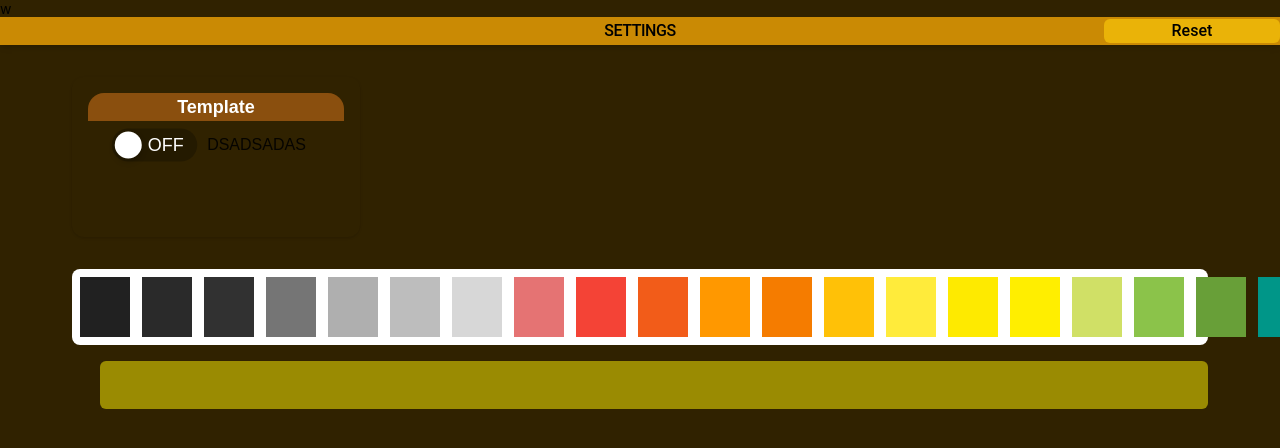
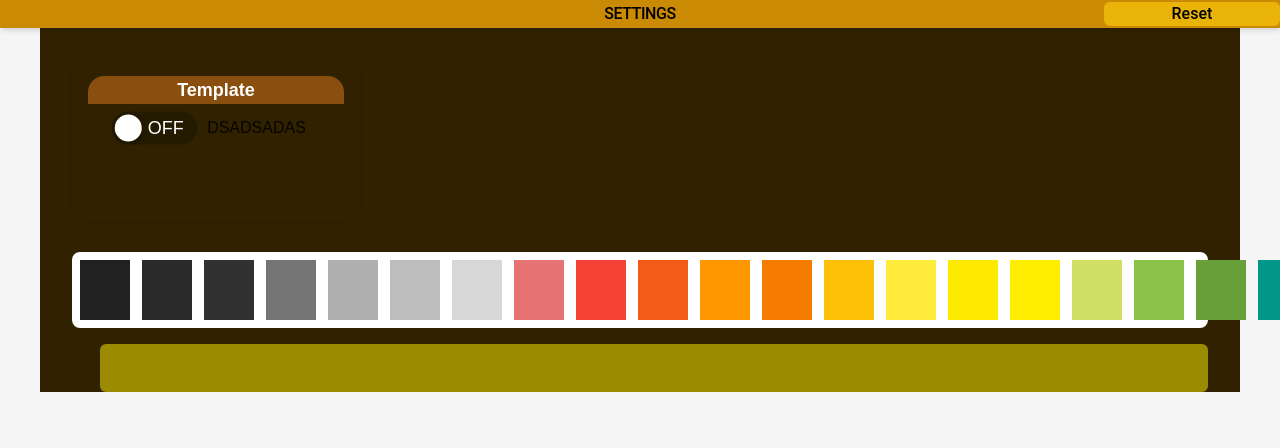
Before and after one commit to Vic428-human/antd5-dashboard-practice, a React (Vite) app: page / in a window 1280 px wide. Shown: the top 448 px of the page. Built offline with nearby package versions, Linux system fonts and the light colour scheme.

Commit message:
app 主頁路由切換 clean

```diff
--- a/src/App.tsx
+++ b/src/App.tsx
@@ -1,35 +1,13 @@
-import React, { useState } from "react";
 // https://ant.design/docs/spec/layout
 // Layout => https://ant.design/components/layout
-import "./styles/dashboard.css";
-import { Button, Layout, Menu, theme } from "antd";
-import {
-  MenuFoldOutlined,
-  MenuUnfoldOutlined,
-  UserOutlined,
-  DesktopOutlined,
-  TeamOutlined,
-  FileOutlined,
-} from "@ant-design/icons";
-import type { MenuProps } from "antd";
-import { useNavigate } from "react-router-dom";
+import { Layout } from "antd";
 import MainContent from "./routes/MainContent.tsx";
-import SidebarMenu from "./components/Menu/SidebarMenu.tsx";
-import { assets } from "./assets/assets.ts";
 
-const { Header, Sider, Content, Footer } = Layout;
+const { Content } = Layout;
 
 function App() {
-  const navigate = useNavigate();
-
-  const [collapsed, setCollapsed] = useState(false);
-  const {
-    token: { colorBgContainer, borderRadiusLG },
-  } = theme.useToken();
-
   return (
-    <Layout className="container bg-[#302200]">
-      w{" "}
+    <Layout className="h-screen w-screen" style={{ margin: "" }}>
       <Layout>
         <>
           <div
@@ -52,17 +30,9 @@ function App() {
             </div>
           </div>
         </>
-        <Content className=" bg-[#302200]" style={{ margin: "" }}>
-          <div
-            style={
-              {
-                // padding: 24,
-                // minHeight: 360,
-                // background: colorBgContainer,
-                // borderRadius: borderRadiusLG,
-              }
-            }
-          >
+        <Content className="bg-containers" style={{ margin: "" }}>
+          <div>
+            {/* 不同路由會在這裡切換 */}
             <MainContent />
           </div>
         </Content>
@@ -71,22 +41,4 @@ function App() {
   );
 }
 
-// function MainContent() {
-//   return (
-//     <div>
-//       <Routes>
-//         <Route path="/" element={<div>Home</div>} />
-//         <Route path="/menu-1/:other" element={<Menu1Detail />} />
-//         <Route path="/usersList" element={<div>Users</div>} />
-//         <Route path="/file" element={<div>file</div>} />
-//       </Routes>
-//     </div>
-//   );
-// }
-
-// function Menu1Detail() {
-//   const params = useParams();
-//   return <div>menu-1: {params.other}</div>;
-// }
-
 export default App;
```
